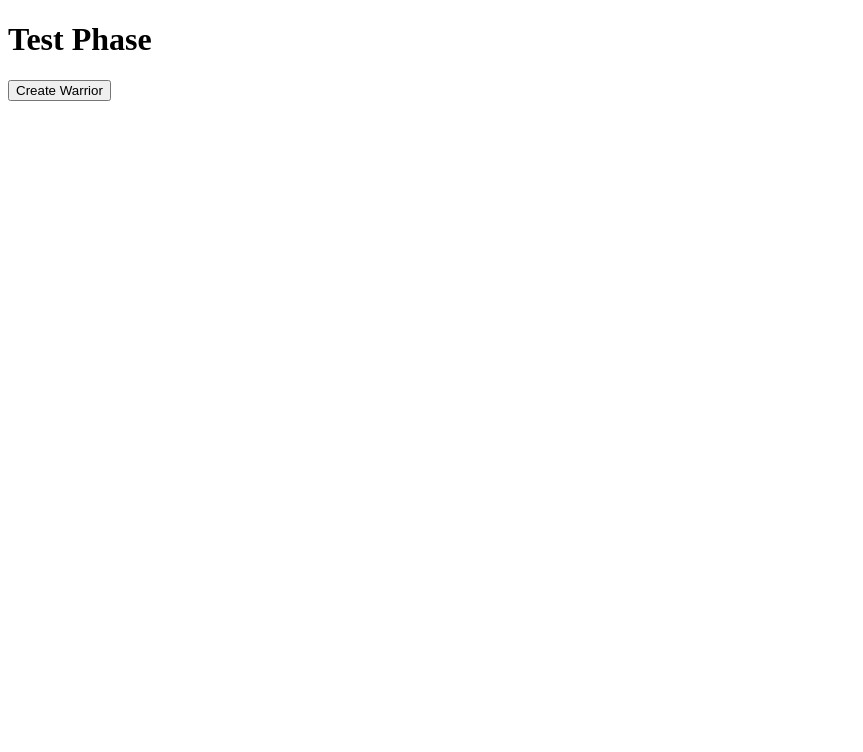
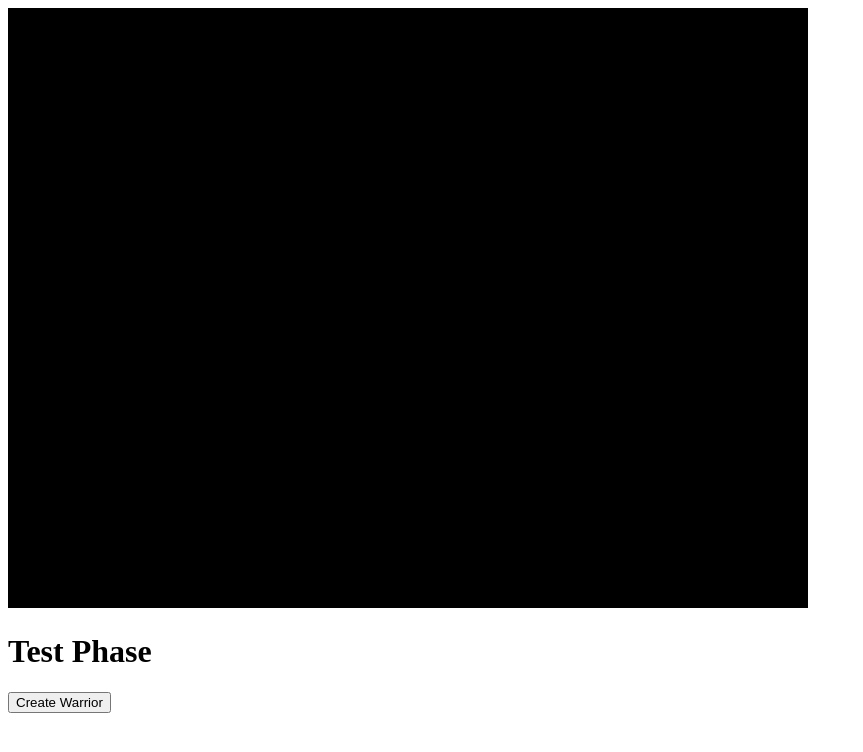
Before and after one commit to sullivantobias/CROM_GAME, a website built with webpack: page index.html in a window 1280 px wide. Shown: the whole page, without its empty margins (0-863 px from the left). Built offline with nearby package versions, Linux system fonts and the light colour scheme.

Commit message:
Adding Canvas

```diff
--- a/index.html
+++ b/index.html
@@ -9,6 +9,7 @@
 </head>
 
 <body>
+    <canvas id="gameWindow" width="800" height="600"></canvas>
     <h1>Test Phase</h1>
     <button id="warrior">Create Warrior</button>
     <div id="resume"></div>
--- a/src/index.js
+++ b/src/index.js
@@ -8,8 +8,18 @@ import { makeWarrior } from "./createCaracter.js";
  * Testing Button Create for later.
  */
 
-const createWarrior = document.querySelector('#warrior');
+const createWarrior = document.querySelector("#warrior");
 createWarrior.addEventListener("click", function() {
-    // Creating The Warrior //
-    makeWarrior();
+  // Creating The Warrior //
+  makeWarrior();
 });
+
+/**
+ * Get Canvas
+ */
+
+const canvas = document.querySelector("#gameWindow");
+const ctx = canvas.getContext("2d");
+
+ctx.fillStyle = "black";
+ctx.fillRect(0, 0, canvas.width, canvas.height);
```
Also changed, not shown: dist/main.bundle.js, 1 other file.
